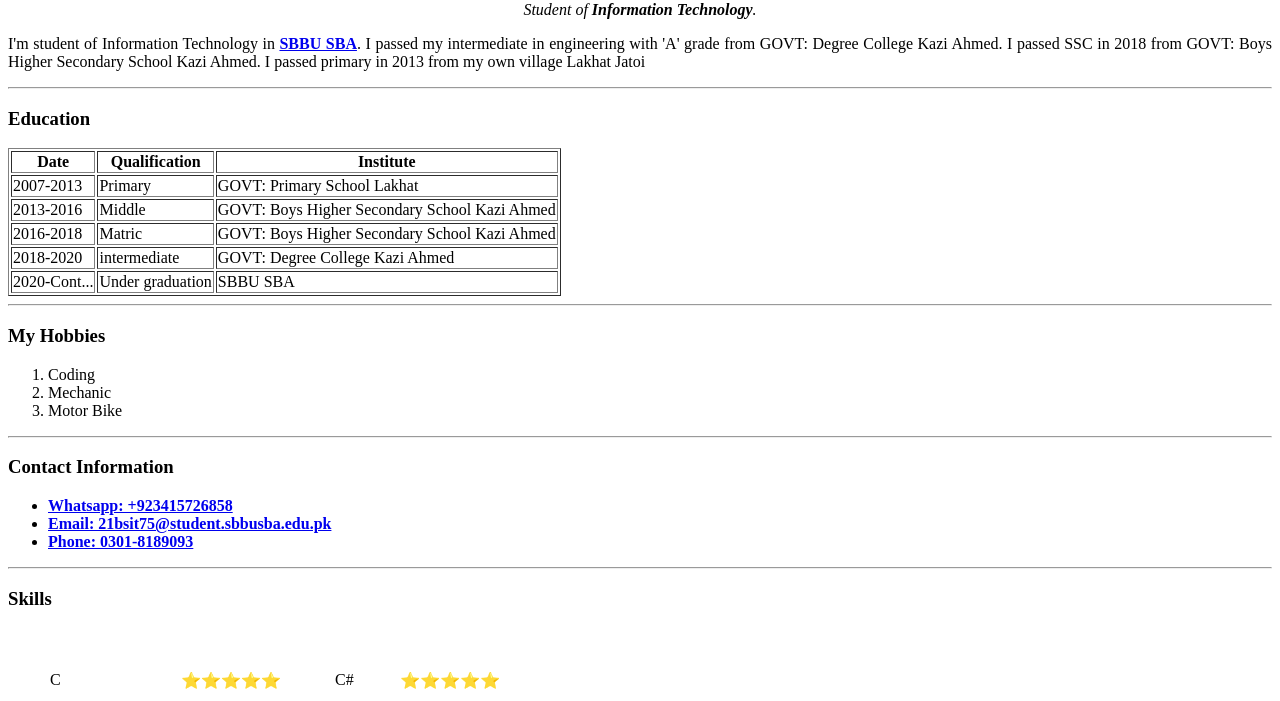
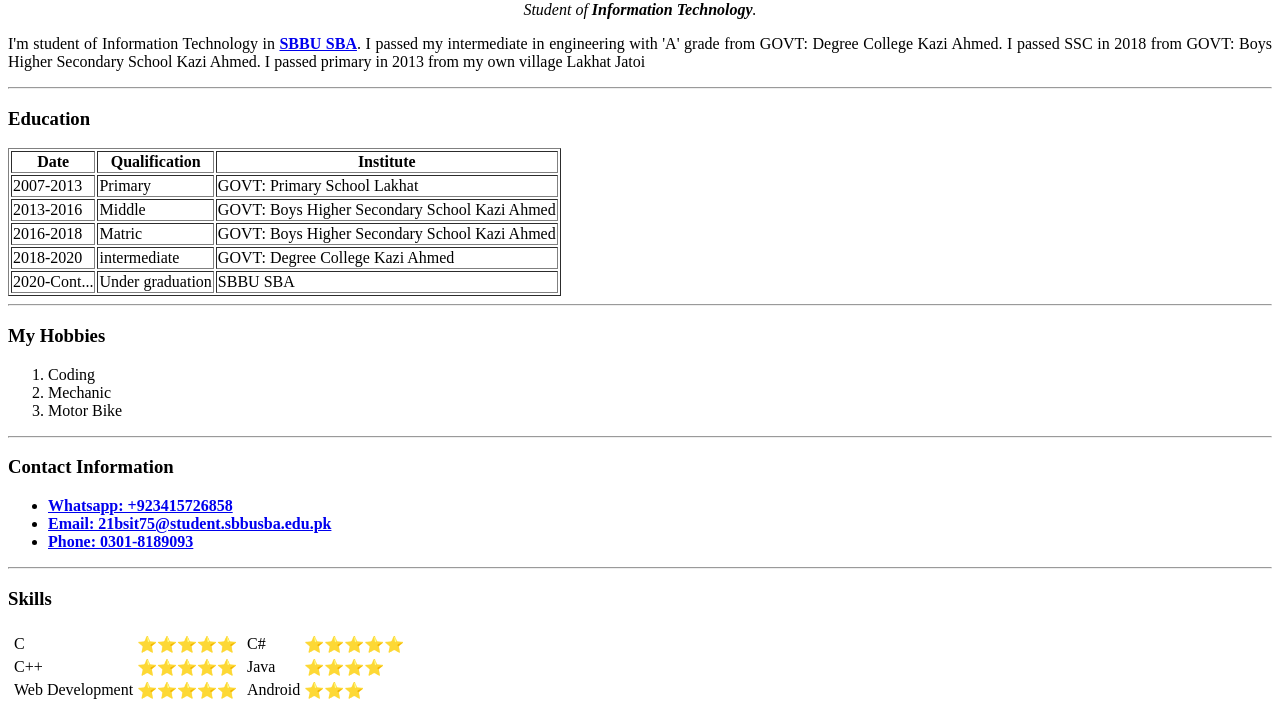
Before and after one commit to NizamJatoi/CV, a plain HTML site: page index.html in a window 1280 px wide. Shown: the part 251-952 px from the top of the page. Drawn offline with Linux system fonts and the light colour scheme.

Commit message:
Update index.html

```diff
--- a/index.html
+++ b/index.html
@@ -2,9 +2,10 @@
 <html lang="en">
 <head>
     <meta charset="UTF-8">
+    <meta http-equiv="X-UA-Compatible" content="IE=edge">
+    <meta name="viewport" content="width=device-width, initial-scale=1.0">
     <title>Nizam Uddin</title>
-</head>
-<body>
+
     <center>
     <img src="Nizam-Jatoi-modified.png" alt="Nizam Profile Image">
     <h1>Nizam Uddin Jatoi</h1>
@@ -18,6 +19,7 @@
     </p>
     <hr>
     <h3>Education</h3>
+
     <table border="1">
         <thead>
             <tr>
@@ -69,17 +71,17 @@
     <ul>
      <li><a href="https://wa.me/923415726858"><strong>Whatsapp: +923415726858</strong></a></li>
      <li><a href="mailto:21bsit75@student.sbbusba.edu.pk"><strong>Email: 21bsit75@student.sbbusba.edu.pk</strong></a></li>
-     <li><a href="tel:03415726858"><strong>Phone: 0301-8189093</strong></a></li>
+     <li><a href="tel:03018189093"><strong>Phone: 0301-8189093</strong></a></li>
     </ul>
 
     <hr>
 
     <h3>Skills</h3>
-    <table cellspacing = "30">
+    <table>
 
         <tr>
             <td>
-                <table cellspacing="10">
+                <table>
                     <tr>
                         <td>C</td>
                         <td>⭐⭐⭐⭐⭐</td>
@@ -96,7 +98,7 @@
                 </table>
             </td>
            <td>
-            <table cellspacing="10">
+            <table>
                 <tr>
                     <td>C#</td>
                     <td>⭐⭐⭐⭐⭐</td>
@@ -115,11 +117,6 @@
             </table>
            </td>
         </tr>
-
-
-
-
-
     </table>
     <hr>
 
```
